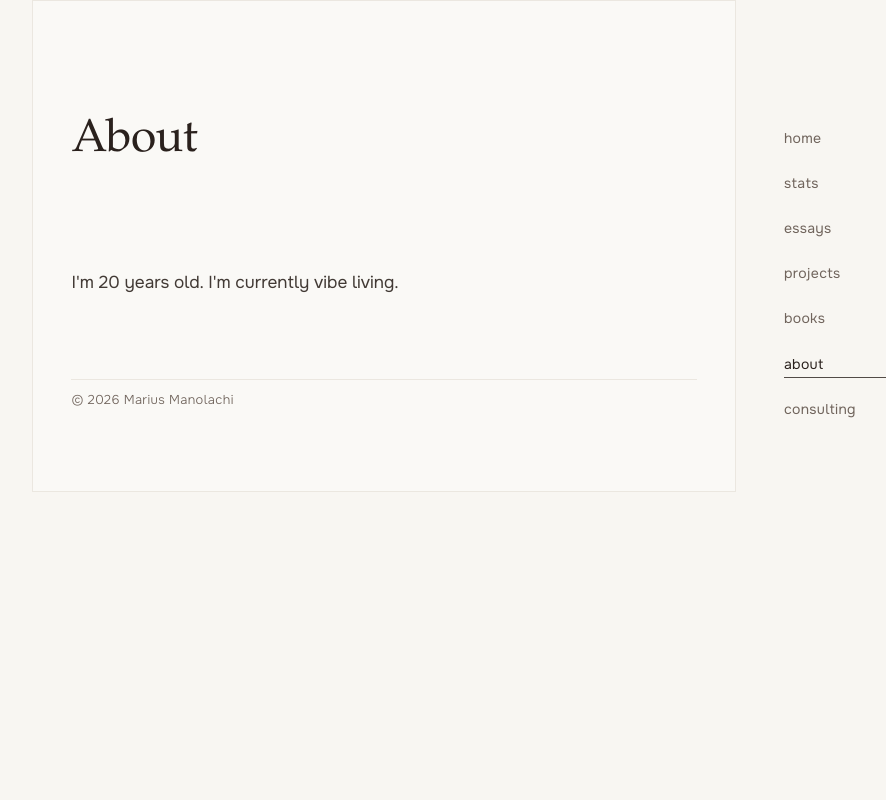
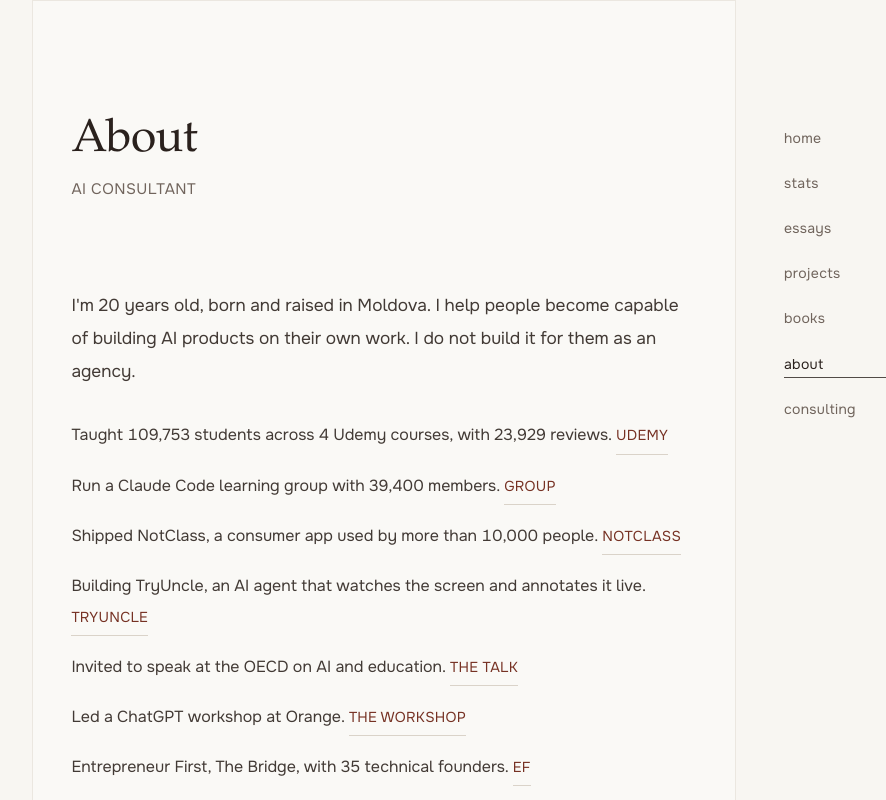
Before and after one commit to marius-manola/personal-brand, a Next.js app: page /about in a window 1280 px wide. Shown: the top 800 px of the page, without its empty margins (124-1010 px from the left). Built offline with nearby package versions, Linux system fonts and the light colour scheme.

Commit message:
Publish a real author page and Person markup for GEO
Make /about the canonical identity page with checkable facts and JSON-LD,
point article authors at it, and drop the old 6k-word gate from the studio docs.

```diff
--- a/app/about/page.tsx
+++ b/app/about/page.tsx
@@ -1,13 +1,26 @@
-'use client';
-
+import type { Metadata } from 'next';
+import Link from 'next/link';
 import MobileNavigation, { DesktopNavigation } from '@/components/Navigation';
-import { content } from '@/app/data/about';
+import { about, facts, personJsonLd, description } from '@/app/data/about';
 import Age from '@/app/components/Age';
 import Copyright from '@/app/components/Copyright';
 
+const SITE_URL = 'https://mariusmanolachi.com';
+
+export const metadata: Metadata = {
+  title: 'About Marius Manolachi',
+  description,
+  alternates: { canonical: '/about' },
+  openGraph: {
+    title: 'About Marius Manolachi',
+    description,
+    url: `${SITE_URL}/about`,
+    type: 'profile',
+    images: [{ url: `${SITE_URL}/marius.jpg`, alt: 'Marius Manolachi' }],
+  },
+};
+
 export default function About() {
-  const { title, subtitle, contentPrefix, contentSuffix } = content.about;
-
   return (
     <>
       <MobileNavigation />
@@ -15,22 +28,51 @@ export default function About() {
       <div className="page-shell" style={{ scrollbarGutter: 'stable' }}>
         <div className="flex justify-center">
           <main className="page-main">
+            <script
+              type="application/ld+json"
+              dangerouslySetInnerHTML={{ __html: JSON.stringify(personJsonLd).replace(/</g, '\\u003c') }}
+            />
             <div className="page-stack">
               <header className="page-header">
-                <h1 className="page-title">
-                  {title}
-                </h1>
-                <p className="page-subtitle">
-                  {subtitle}
-                </p>
+                <h1 className="page-title">{about.title}</h1>
+                <p className="page-subtitle">{about.subtitle}</p>
               </header>
 
-              <section className="space-y-14">
-                <div className="max-w-none">
-                  <p className="page-body text-[1.08rem]">
-                    {contentPrefix}<Age />{contentSuffix}
-                  </p>
-                </div>
+              <section className="space-y-8">
+                <p className="page-body text-[1.08rem]">
+                  {about.leadPrefix}
+                  <Age />
+                  {about.leadSuffix}
+                </p>
+
+                <ul className="space-y-4 list-none pl-0">
+                  {facts.map((fact) => (
+                    <li key={fact.text} className="page-body">
+                      {fact.text}
+                      {fact.href && fact.label ? (
+                        <>
+                          {' '}
+                          <a
+                            href={fact.href}
+                            target="_blank"
+                            rel="noopener noreferrer"
+                            className="inline-link"
+                          >
+                            {fact.label}
+                          </a>
+                        </>
+                      ) : null}
+                    </li>
+                  ))}
+                </ul>
+
+                <p className="page-body">
+                  If you want to work together, start at{' '}
+                  <Link href="/learn-ai" className="inline-link">
+                    consulting
+                  </Link>
+                  . Bring one real workflow.
+                </p>
               </section>
 
               <footer className="page-footer">
--- a/app/blog/[slug]/page.tsx
+++ b/app/blog/[slug]/page.tsx
@@ -7,6 +7,7 @@ import Copyright from '@/app/components/Copyright';
 import BlogCallCard from '@/app/components/BlogCallCard';
 import { getAllBlogPosts, getBlogPost, prepareBlogMdx } from '@/lib/server/blog.server';
 import { isLocalBlogImage, localBlogImageSize } from '@/lib/server/blog-image';
+import { sameAs } from '@/app/data/about';
 
 const SITE_URL = 'https://mariusmanolachi.com';
 
@@ -132,7 +133,12 @@ export default async function BlogPostPage({ params }: PageProps) {
         description: post.metadata.excerpt,
         datePublished: post.metadata.date,
         dateModified: post.metadata.updated || post.metadata.date,
-        author: { '@type': 'Person', name: post.metadata.author, url: `${SITE_URL}/about` },
+        author: {
+          '@type': 'Person',
+          name: post.metadata.author,
+          url: `${SITE_URL}/about`,
+          sameAs,
+        },
         mainEntityOfPage: postUrl,
         articleSection: post.metadata.cluster,
         keywords: post.metadata.tags,
--- a/app/components/BlogCallCard.tsx
+++ b/app/components/BlogCallCard.tsx
@@ -20,9 +20,9 @@ export default function BlogCallCard() {
         </div>
         <h2>The first call is free</h2>
         <p>
-          I consult on using AI at a serious level, on your actual work. I&apos;ve
-          taught about 110,000 people, spoken at the OECD on AI and education,
-          and I build with Claude Code, Codex, and the rest every day.
+          I consult on using AI at a serious level, on your actual work. I have
+          taught 109,753 students on Udemy, spoken at the OECD on AI and education,
+          led a workshop at Orange, and I build with Claude Code, Codex, and the rest every day.
         </p>
         <a
           href={calendarUrl}
--- a/app/data/about.ts
+++ b/app/data/about.ts
@@ -1,19 +1,71 @@
-interface PageContent {
-  title: string;
-  subtitle: string;
-  contentPrefix: string;
-  contentSuffix: string;
-}
+const SITE_URL = 'https://mariusmanolachi.com';
 
-interface Content {
-  about: PageContent;
-}
+export const about = {
+  title: 'About',
+  subtitle: 'AI consultant',
+  leadPrefix: "I'm ",
+  leadSuffix:
+    ' years old, born and raised in Moldova. I help people become capable of building AI products on their own work. I do not build it for them as an agency.',
+};
 
-export const content: Content = {
-  about: {
-    title: "About",
-    subtitle: "",
-    contentPrefix: "I'm ",
-    contentSuffix: " years old. I'm currently vibe living."
-  }
+export const facts: Array<{ text: string; href?: string; label?: string }> = [
+  {
+    text: 'Taught 109,753 students across 4 Udemy courses, with 23,929 reviews.',
+    href: 'https://www.udemy.com/user/marius-manola/',
+    label: 'Udemy',
+  },
+  {
+    text: 'Run a Claude Code learning group with 39,400 members.',
+    href: 'https://www.facebook.com/groups/claudecode',
+    label: 'group',
+  },
+  {
+    text: 'Shipped NotClass, a consumer app used by more than 10,000 people.',
+    href: 'https://notclass.com',
+    label: 'NotClass',
+  },
+  {
+    text: 'Building TryUncle, an AI agent that watches the screen and annotates it live.',
+    href: 'https://tryuncle.com',
+    label: 'TryUncle',
+  },
+  {
+    text: 'Invited to speak at the OECD on AI and education.',
+    href: 'https://www.linkedin.com/posts/marius-manolachi_oecd-activity-7138621139106381824-73bf',
+    label: 'the talk',
+  },
+  {
+    text: 'Led a ChatGPT workshop at Orange.',
+    href: 'https://www.linkedin.com/posts/natalia-melniciuc-phd_continuouslearning-professionaldevelopment-ugcPost-7222195991079231489-fwGg',
+    label: 'the workshop',
+  },
+  {
+    text: 'Entrepreneur First, The Bridge, with 35 technical founders.',
+    href: 'https://www.joinef.com/',
+    label: 'EF',
+  },
+];
+
+export const sameAs = [
+  'https://www.linkedin.com/in/marius-manolachi/',
+  'https://www.udemy.com/user/marius-manola/',
+  'https://tryuncle.com',
+  'https://notclass.com',
+  'https://www.facebook.com/groups/claudecode',
+];
+
+export const personJsonLd = {
+  '@context': 'https://schema.org',
+  '@type': 'Person',
+  name: 'Marius Manolachi',
+  url: `${SITE_URL}/about`,
+  image: `${SITE_URL}/marius.jpg`,
+  jobTitle: 'AI consultant',
+  description:
+    'AI consultant and tutor who helps people become capable of building AI products on their own work.',
+  sameAs,
+  knowsAbout: ['AI consulting', 'AI tutoring', 'AI agents', 'AI product building'],
 };
+
+export const description =
+  'Marius Manolachi is an AI consultant and tutor. He has taught 109,753 students on Udemy, spoken at the OECD on AI and education, shipped NotClass, and is building TryUncle.';
```
Also changed, not shown: content/blog/_template.mdx (+12 -12 lines), public/llms.txt, 1 other file (tests, documents, lock files or other folders).
